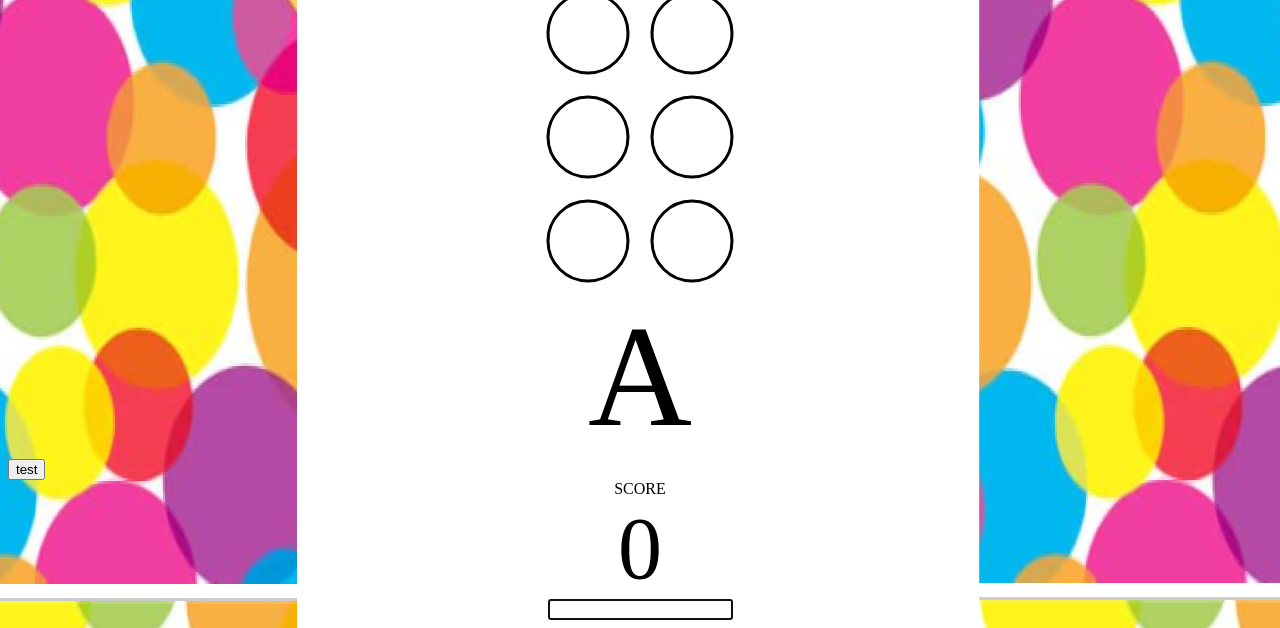
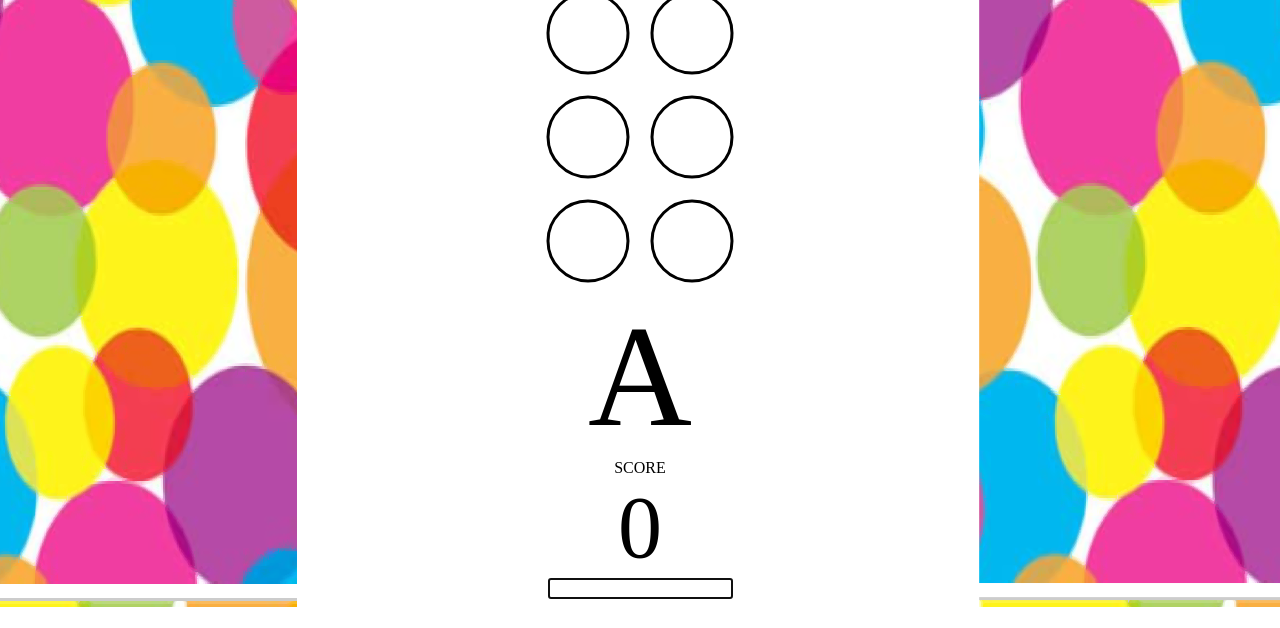
Before and after one commit to antlaw0/TheBrailleGame, a plain HTML site: page OneMinuteMadness- Braille.html in a window 1280 px wide. Shown: the part 205-833 px from the top of the page. After the commit the page ends 812 px from the top, so only its background shows below. Drawn offline with Linux system fonts and the light colour scheme.

Commit message:
Third commit

```diff
--- a/OneMinuteMadness- Braille.html
+++ b/OneMinuteMadness- Braille.html
@@ -62,7 +62,6 @@ html {
 </table>
 <div id="letter" style="font-size: 144"> </div>
 </center>
-<button id='btn' onclick="changeDot()"> test </button>
 <center>
 <span> SCORE</span>
 <br>
```
Also changed, not shown: OneMinuteMadness- Keyboard.html (+0 -1 lines).
